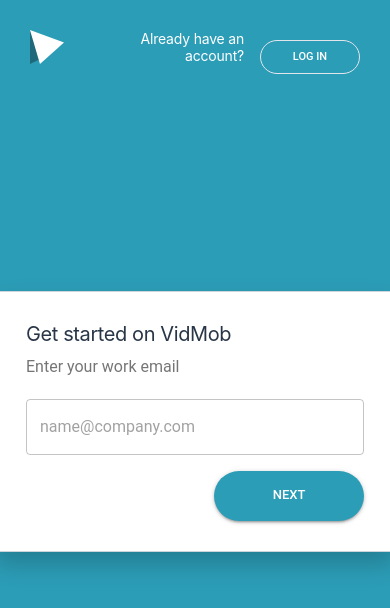
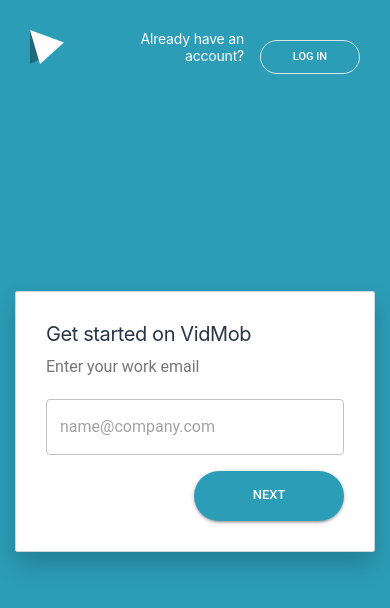
Before and after one commit to lopesamit/vidmob, a React (Create React App) app: page / in a window 390 px wide. Shown: the top 608 px of the page. Built offline with nearby package versions, Linux system fonts and the light colour scheme.

Commit message:
making responsive

```diff
--- a/src/App.scss
+++ b/src/App.scss
@@ -34,7 +34,7 @@
     }
   }
   .form-control {
-    width: 400px;
+    max-width: 400px;
     height: auto;
     overflow: auto;
     border-radius: 2px;
@@ -53,6 +53,7 @@
   }
 
   .landing-page{
+    max-width: 400px;
     margin-bottom: 2px;
     .popup-content {
       width: unset !important;
@@ -87,7 +88,7 @@
         background-color: #798898;
       }
       .exist-confirmation-email{
-        width: 320px;
+        max-width: 320px;
       }
       .personal-email{
         width: 390px;
--- a/src/components/LandingPage.js
+++ b/src/components/LandingPage.js
@@ -64,7 +64,7 @@
             />
         }
         return (
-        <div className="align-self-center landing-page">
+        <div className="align-self-center col col-lg-4 col-md-6 landing-page">
             <form className="form-control" onSubmit={this.handleNext}>
                 <h3 className="get-started"> Get started on VidMob</h3>
                 <InputLabel
```
